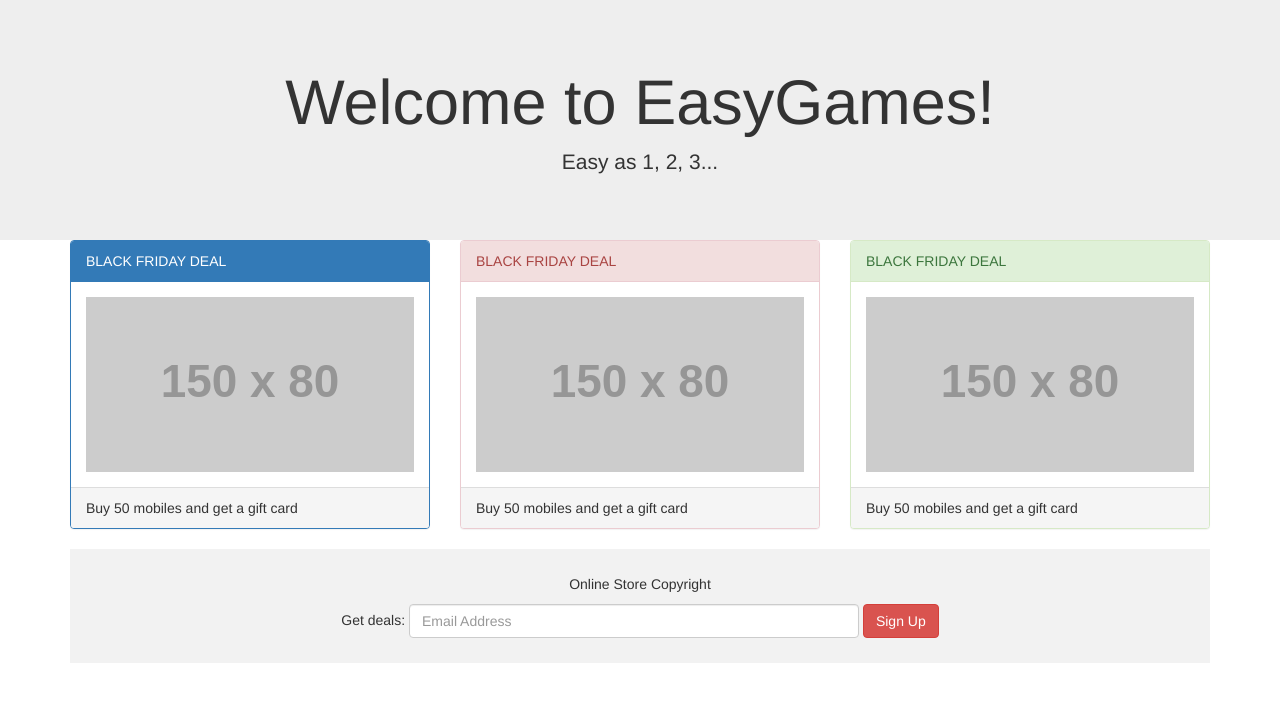
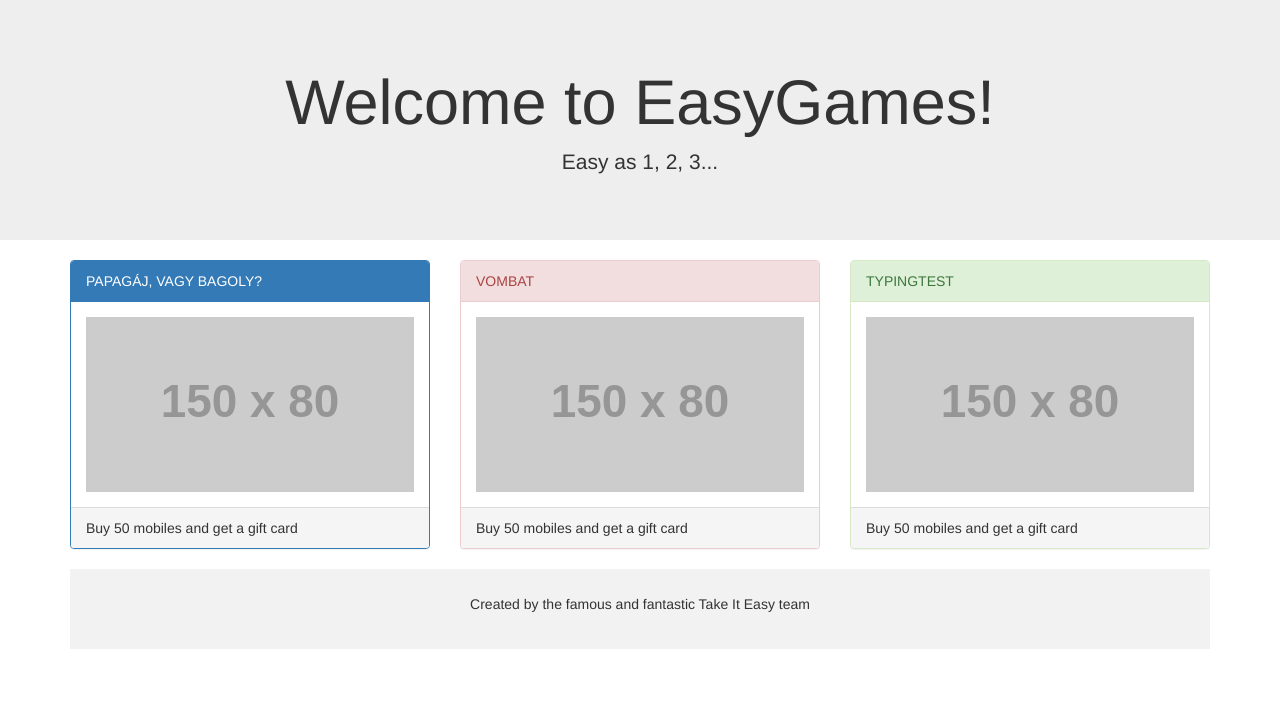
Before and after one commit to mkmDEV/eazyGames, a Flask app: page / in a window 1280 px wide. Shown: the top 702 px of the page. Run offline with Flask 2, Linux system fonts and the light colour scheme; grey boxes labelled with a size stand in for pictures from a placeholder-image service; some libraries are stand-ins or nearby versions.

Commit message:
Created a simple index page for our games

```diff
--- a/templates/index.html
+++ b/templates/index.html
@@ -7,25 +7,28 @@
   </div>
 </div>
 
+<div class="container">&nbsp;</div>
+
+
 <div class="container">
   <div class="row">
     <div class="col-sm-4">
       <div class="panel panel-primary">
-        <div class="panel-heading">BLACK FRIDAY DEAL</div>
+        <div class="panel-heading">PAPAGÁJ, VAGY BAGOLY?</div>
         <div class="panel-body"><img src="https://placehold.it/150x80?text=IMAGE" class="img-responsive" style="width:100%" alt="Image"></div>
         <div class="panel-footer">Buy 50 mobiles and get a gift card</div>
       </div>
     </div>
     <div class="col-sm-4">
       <div class="panel panel-danger">
-        <div class="panel-heading">BLACK FRIDAY DEAL</div>
+        <div class="panel-heading">VOMBAT</div>
         <div class="panel-body"><img src="https://placehold.it/150x80?text=IMAGE" class="img-responsive" style="width:100%" alt="Image"></div>
         <div class="panel-footer">Buy 50 mobiles and get a gift card</div>
       </div>
     </div>
     <div class="col-sm-4">
       <div class="panel panel-success">
-        <div class="panel-heading">BLACK FRIDAY DEAL</div>
+        <div class="panel-heading">TYPINGTEST</div>
         <div class="panel-body"><img src="https://placehold.it/150x80?text=IMAGE" class="img-responsive" style="width:100%" alt="Image"></div>
         <div class="panel-footer">Buy 50 mobiles and get a gift card</div>
       </div>
@@ -33,11 +36,7 @@
   </div>
 
 <footer class="container-fluid text-center">
-  <p>Online Store Copyright</p>
-  <form class="form-inline">Get deals:
-    <input type="email" class="form-control" size="50" placeholder="Email Address">
-    <button type="button" class="btn btn-danger">Sign Up</button>
-  </form>
+  <p>Created by the famous and fantastic Take It Easy team</p>
 </footer>
 
 {% endblock %}
```
